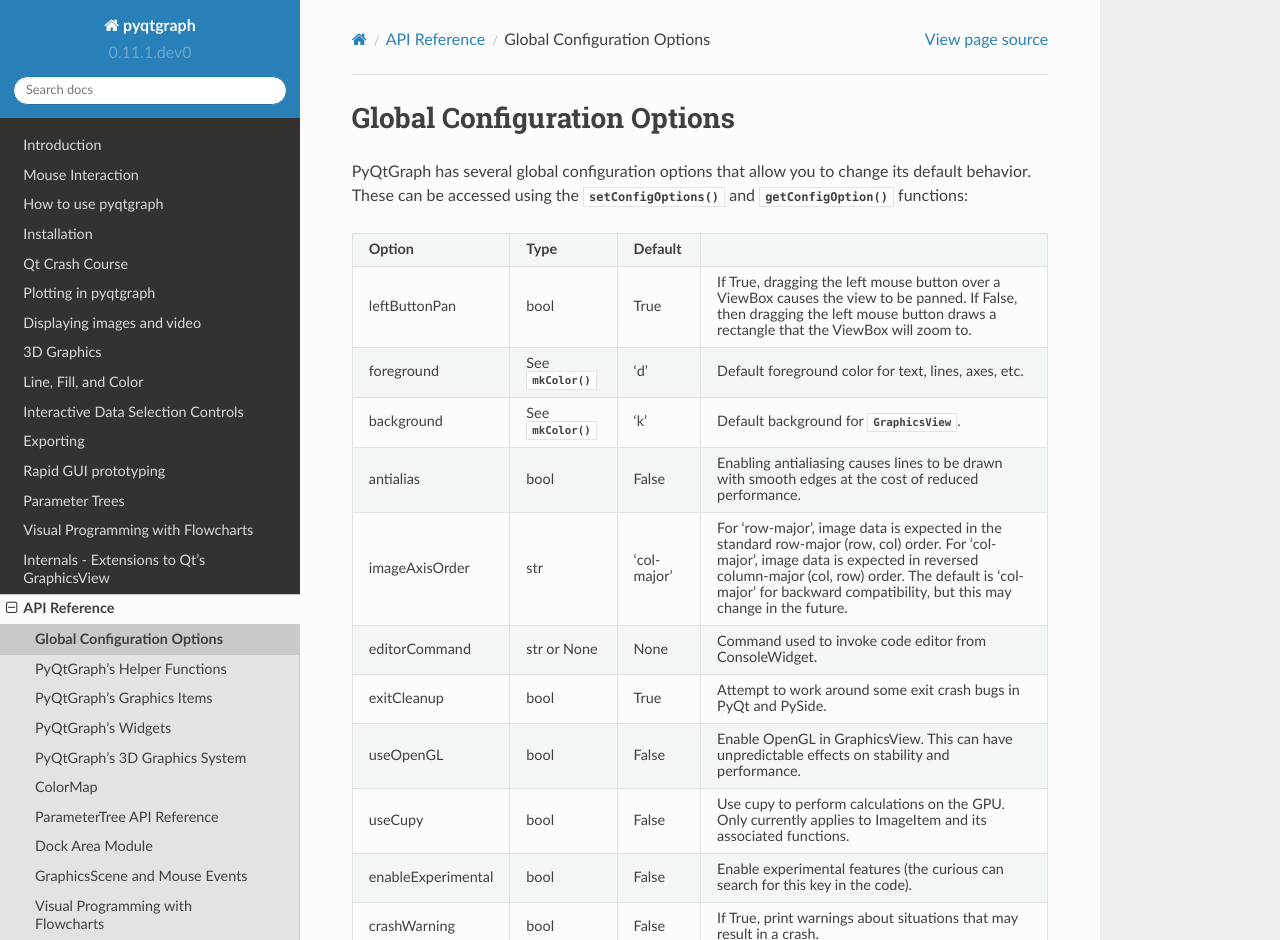
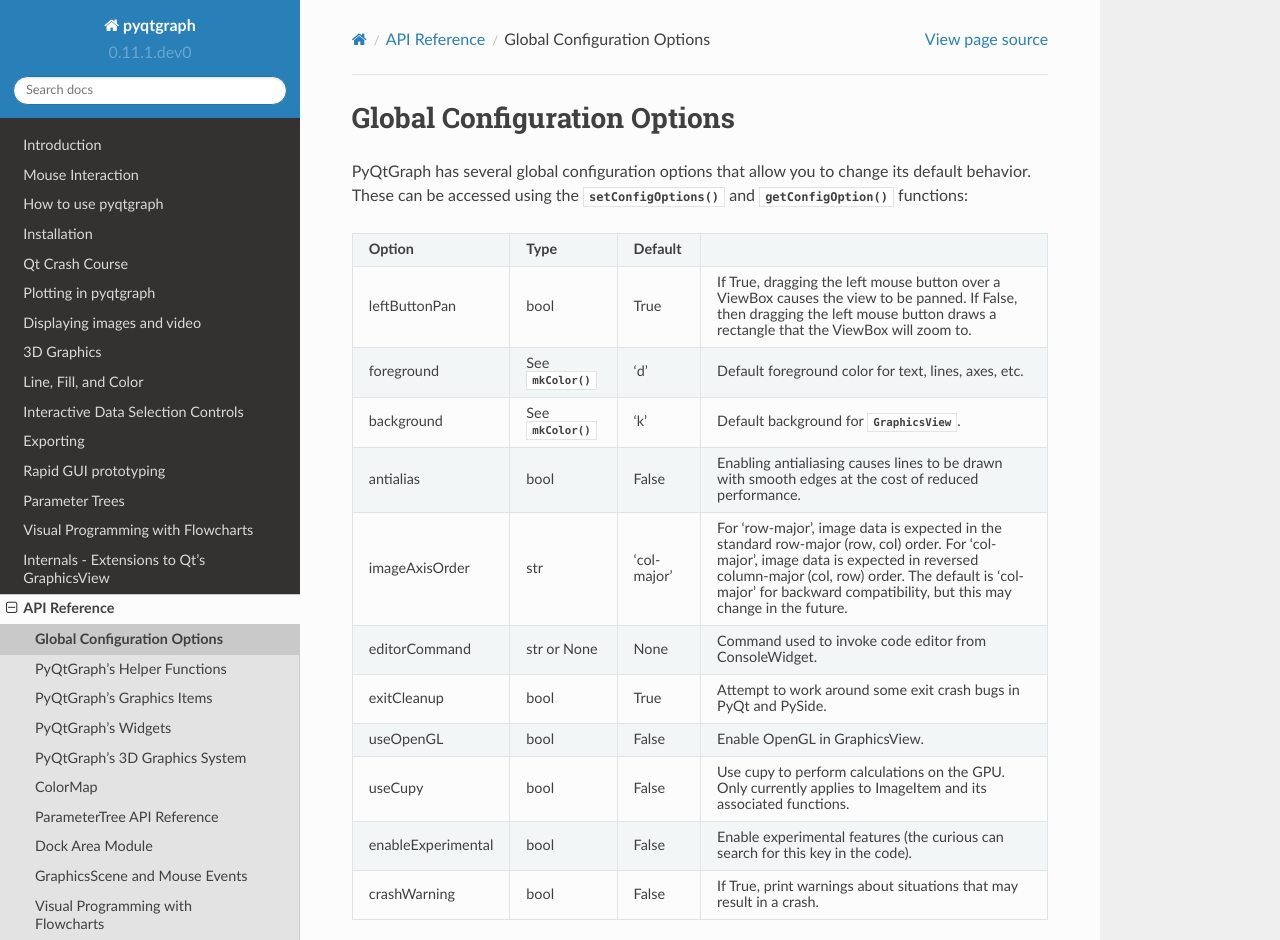
Before and after one commit to pyqtgraph/pyqtgraph, a Sphinx documentation site: the page built from doc/source/config_options.rst, in a window 1280 px wide and 1389 px high, cut to the strip 0-940 px from the top of the window. Built offline with Sphinx 7.4.7 and the Read the Docs theme 2.0.0, drawn with Linux system fonts in a browser that asks for light colours.

Commit message:
Do away with opengl warning

```diff
--- a/doc/source/config_options.rst
+++ b/doc/source/config_options.rst
@@ -26,8 +26,7 @@
                                                           change in the future.
 editorCommand      str or None         None               Command used to invoke code editor from ConsoleWidget.
 exitCleanup        bool                True               Attempt to work around some exit crash bugs in PyQt and PySide.
-useOpenGL          bool                False              Enable OpenGL in GraphicsView. This can have unpredictable effects on stability
-                                                          and performance.
+useOpenGL          bool                False              Enable OpenGL in GraphicsView.
 useCupy            bool                False              Use cupy to perform calculations on the GPU. Only currently applies to
                                                           ImageItem and its associated functions.
 enableExperimental bool                False              Enable experimental features (the curious can search for this key in the code).
```
